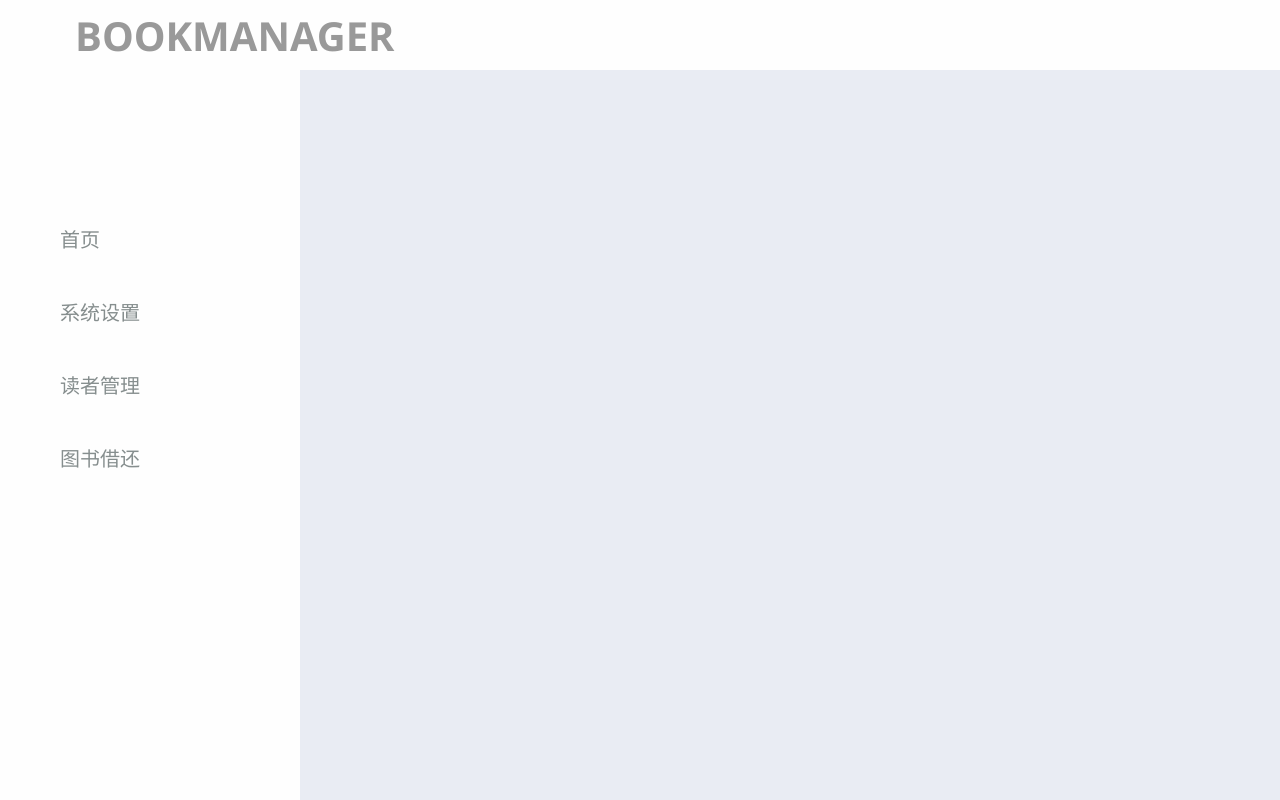
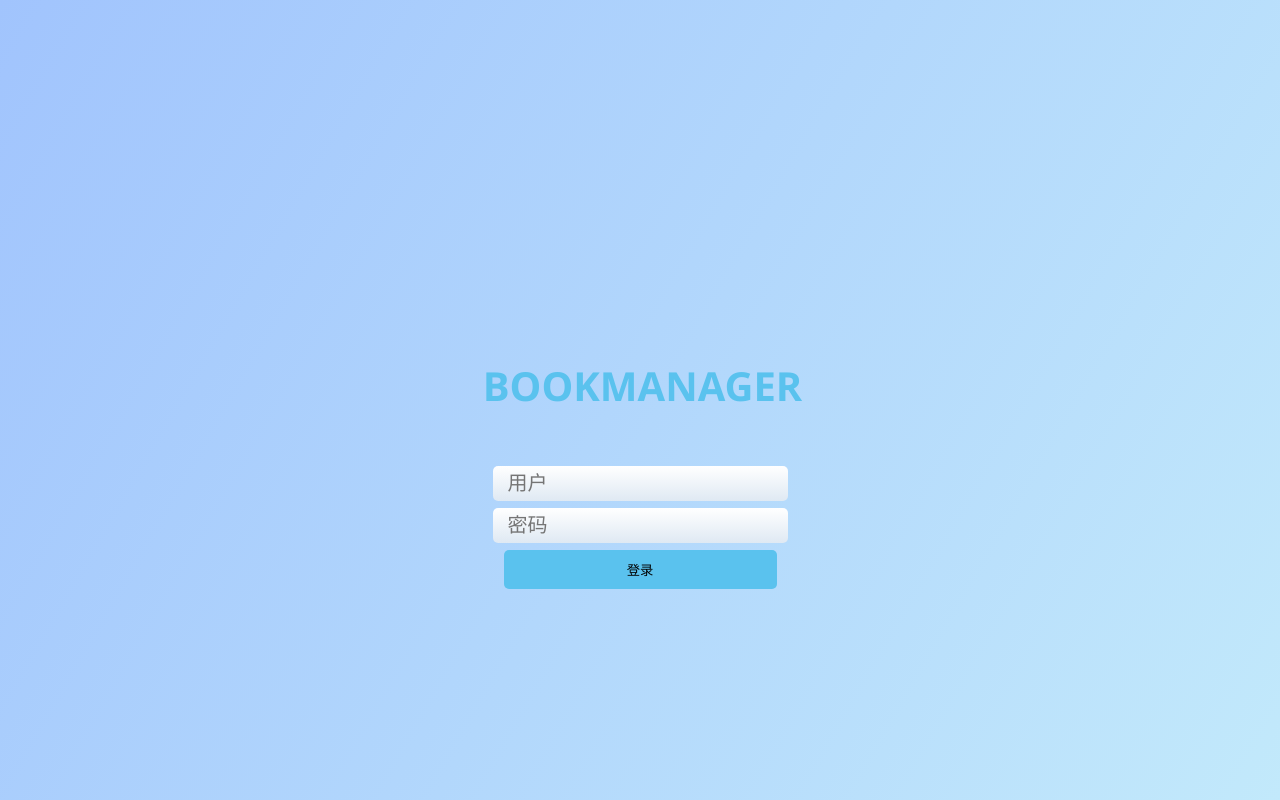
Before and after one commit to lgzzk/Book-Manager-System-Front-end, a Vue app: page / in a window 1280 px wide. Built offline with nearby package versions, Linux system fonts and the light colour scheme.

Commit message:
提交了更新

```diff
--- a/package.json
+++ b/package.json
@@ -9,7 +9,10 @@
   },
   "dependencies": {
     "core-js": "^3.6.5",
-    "vue": "^2.6.11"
+    "router": "^1.3.6",
+    "vue": "^2.6.11",
+    "vue-route": "^1.5.1",
+    "vue-router": "^3.5.2"
   },
   "devDependencies": {
     "@vue/cli-plugin-babel": "~4.5.15",
--- a/src/App.vue
+++ b/src/App.vue
@@ -1,22 +1,15 @@
 <template>
   <div id="app">
-    <Header/>
-    <Navigation/>
-    <Content/>
+    <RouterView/>
   </div>
 </template>
 
 <script>
 
-import Header from "@/components/Header";
-import Navigation from "@/components/Navigation";
-import Content from "@/components/Content";
 export default {
   name: 'App',
   components: {
-    Content,
-    Navigation,
-    Header
+
   }
 }
 </script>
--- a/src/components/Logo.vue
+++ b/src/components/Logo.vue
@@ -1,5 +1,5 @@
 <template>
-  <div id="logo">
+  <div id="logo" draggable>
     <ISVG
         class="icon"
         :svg="svg"
@@ -46,6 +46,5 @@ span {
   height: 50px;
   vertical-align: center;
   overflow: hidden;
-  fill: rgb(255, 255, 255);
 }
 </style>
--- a/src/components/Menu.vue
+++ b/src/components/Menu.vue
@@ -59,6 +59,6 @@ span{
 }
 
 span:hover{
-  background-color: #e4ecf3;
+  background-color: #cbd7e0;
 }
 </style>
--- a/src/main.js
+++ b/src/main.js
@@ -1,9 +1,14 @@
 import Vue from 'vue'
 import App from './App.vue'
 import './assets/css/global.css'
+import router from './router'
+import VueRouter from "vue-router"
 
 Vue.config.productionTip = false
+Vue.use(VueRouter)
+
 
 new Vue({
+  router,
   render: h => h(App),
 }).$mount('#app')
--- /dev/null
+++ b/src/pages/Index.vue
@@ -0,0 +1,21 @@
+<template>
+  <div>
+    <Header/>
+    <Navigation/>
+    <Content/>
+  </div>
+</template>
+
+<script>
+import Header from "@/components/Header";
+import Navigation from "@/components/Navigation";
+import Content from "@/components/Content";
+export default {
+  name: "Index",
+  components: {Content, Navigation, Header}
+}
+</script>
+
+<style scoped>
+
+</style>
--- /dev/null
+++ b/src/pages/Login.vue
@@ -0,0 +1,93 @@
+<template>
+  <div id="login" draggable>
+    <ISVG
+        class="icon"
+        :svg="svg"
+    />
+    <span>BOOKMANAGER</span>
+    <form>
+      <input type="text" placeholder="用户"/>
+      <input type="password" placeholder="密码"/>
+      <button @click="test">登录</button>
+    </form>
+  </div>
+</template>
+
+<script>
+import ISVG from "@/components/ISVG";
+export default {
+  name: "Login",
+  components: {ISVG},
+  data(){
+    return {
+      svg: {
+        title: '图书管理',
+        xlink: '#icon-shujia'
+      }
+    }
+  },
+  methods: {
+    test(){
+      console.log('???')
+    }
+  }
+
+}
+</script>
+
+<style scoped>
+  #login{
+    width: 100vw;
+    height: 100vh;
+    display: flex;
+    flex-direction: column;
+    justify-content: center;
+    align-items: center;
+    background-image: linear-gradient(120deg, #a1c4fd 0%, #c2e9fb 100%);
+    /*background-image: linear-gradient(-225deg, #7DE2FC 0%, #B9B6E5 100%);*/
+  }
+
+  .icon {
+    width: 150px;
+    height: 150px;
+    vertical-align: center;
+    overflow: hidden;
+  }
+
+  form{
+    height: 130px;
+    display: flex;
+    margin-top: 50px;
+    flex-direction: column;
+    justify-content: space-around;
+    align-items: center;
+  }
+
+  input{
+    height: 35px;
+    padding: 15px;
+    color: #868E8E;
+    border: none;
+    outline: none;
+    font-size: 20px;
+    border-radius: 5px;
+    background-image: linear-gradient(to top, #dfe9f3 0%, white 100%);
+  }
+
+  button{
+    width: 273px;
+    /*height: 35px;*/
+    border: none;
+    padding: 10px;
+    border-radius: 5px;
+    background-color: #5AC2EE;
+  }
+
+  span {
+    color: #5AC2EE;
+    font-size: 40px;
+    margin-left: 5px;
+    font-weight: 900;
+    font-family: "Segoe UI";
+  }
+</style>
--- /dev/null
+++ b/src/router/index.js
@@ -0,0 +1,18 @@
+import VueRouter from "vue-router";
+import Login from "@/pages/Login";
+import Index from "@/pages/Index";
+
+export  default new VueRouter({
+    base: '/',
+    mode: 'hash',
+    routes: [
+        {
+            path: '/',
+            component: Login
+        },
+        {
+            path: '/index',
+            component: Index
+        }
+    ]
+})
```
Also changed, not shown: 1 other file (tests, documents, lock files or other folders).
